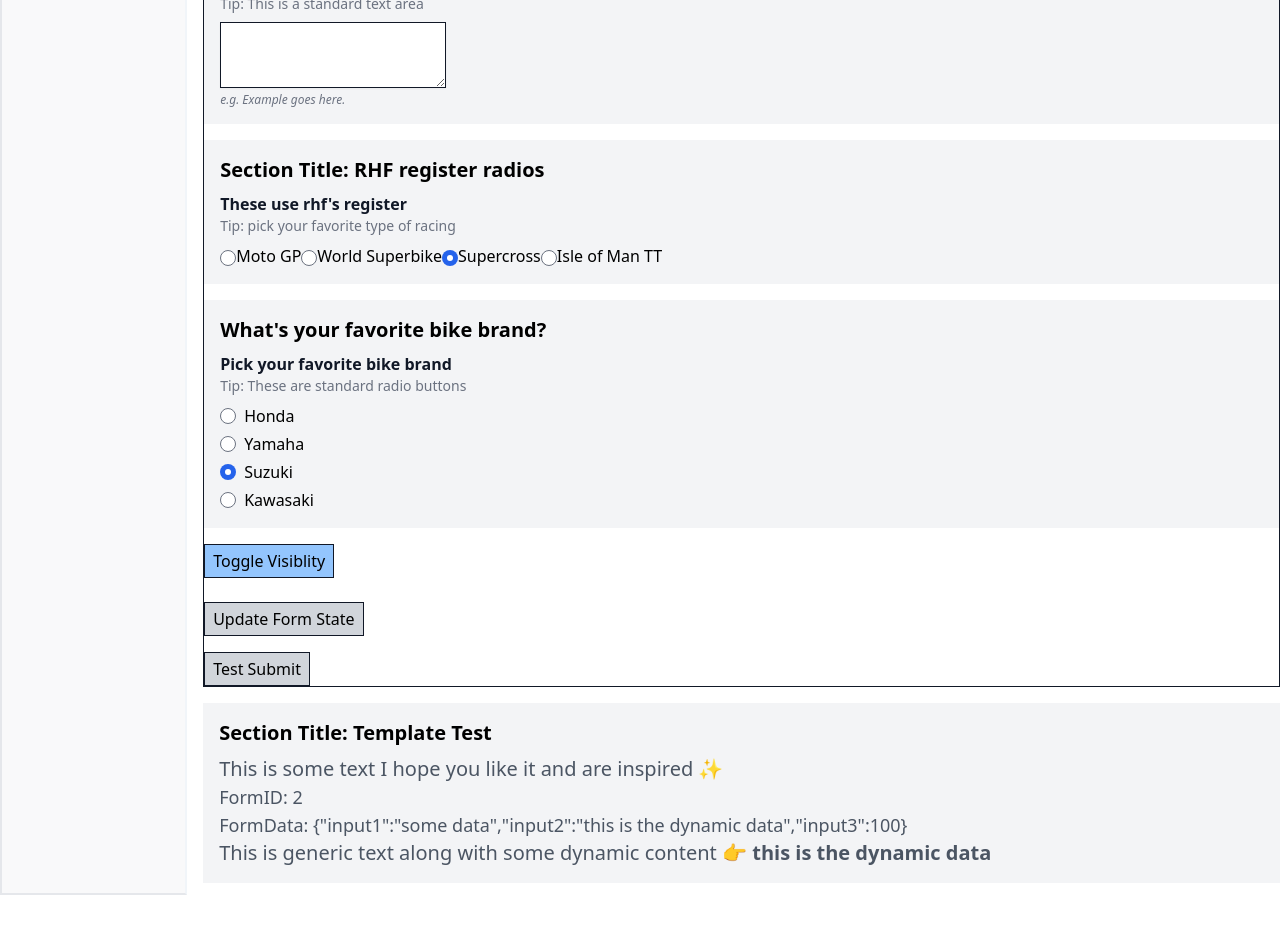
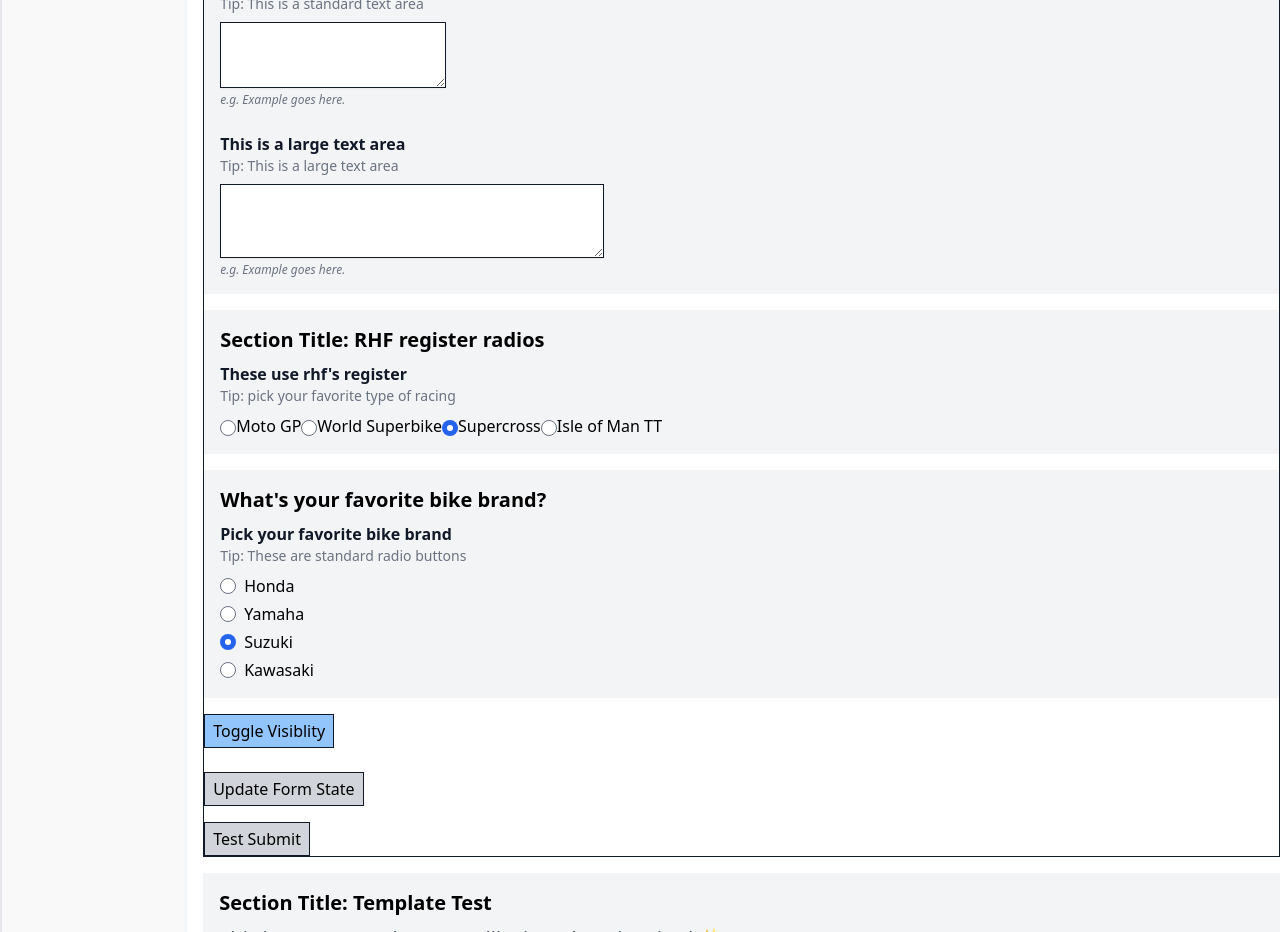
Before and after one commit to tayv/Project-Bubblegum, a Next.js app: page /forms/quiz-template in a window 1280 px wide. Shown: the part 1280-2212 px from the top of the page. Before the commit the page ends 2175 px from the top, so only its background shows below. Built offline with nearby package versions, Linux system fonts and the light colour scheme.

Commit message:
added large atomic text area

```diff
--- a/pages/forms/quiz-template.tsx
+++ b/pages/forms/quiz-template.tsx
@@ -227,6 +227,15 @@ const QuizTemplate: FC = () => {
             exampleText="e.g. Example goes here."
             control={control}
           />
+          <br/>
+          <TextArea
+            name="largeTextArea"
+            label="This is a large text area"
+            tipText="Tip: This is a large text area"
+            size="large"
+            exampleText="e.g. Example goes here."
+            control={control}
+          />
         </Section>
 
 
```
